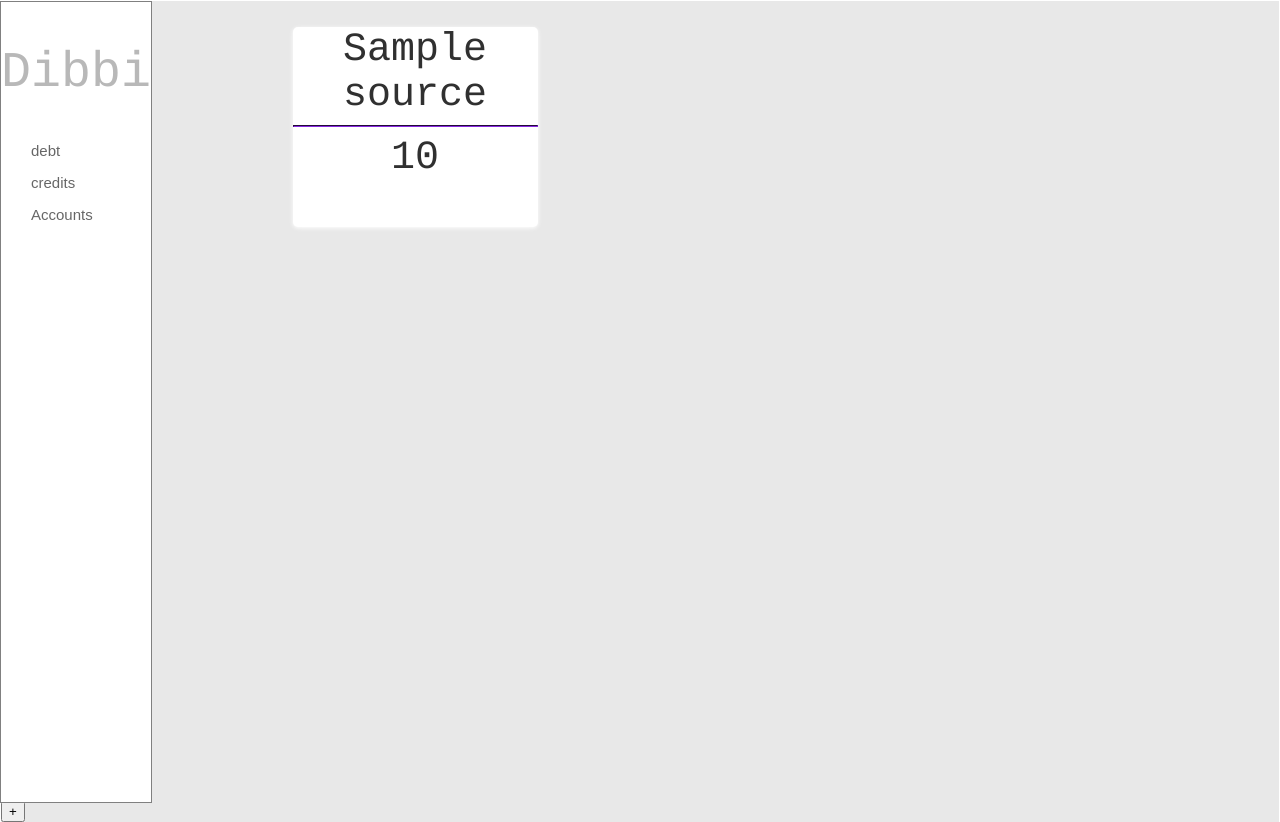
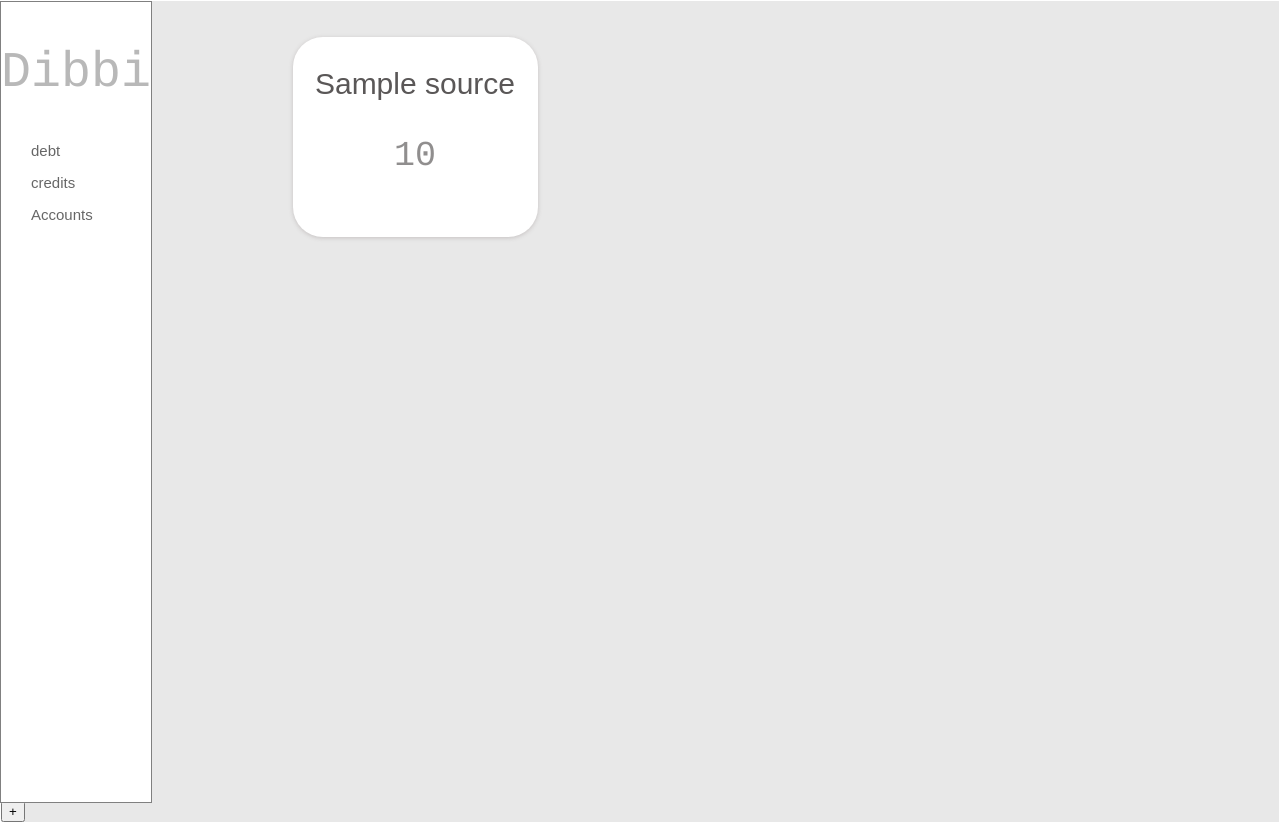
Before and after one commit to chandan-u/mymoney, a Django app: page /sources in a window 1280 px wide. Run offline with Django 3.2, Linux system fonts and the light colour scheme; a user stored in the database is signed in; tables that the repository leaves empty hold one stand-in row (values such as "Sample post").

Commit message:
changes done to the css of the source view page

```diff
--- a/mymoney/mymoney/templates/source.html
+++ b/mymoney/mymoney/templates/source.html
@@ -23,8 +23,8 @@
             }
             #container{
                 min-height:100%;
-                min-widht:100%;
-                widhth:inherit;
+                min-width:100%;
+                width:inherit;
                 height:inherit;
 
 
@@ -69,7 +69,7 @@
                 font-family: Rockwell, "Courier Bold", Courier, Georgia, Times, "Times New Roman", serif;
                 /*font-family: Pencil_Title;*/
                 font-size:50px;
-                font-weight:500;
+                font-weight:100;
                 background-color: ;
             }
             .nav_elements{
@@ -92,14 +92,14 @@
             display:inline;
             width:245px;
 
-            -webkit-border-radius: 5px;
-            -moz-border-radius: 5px;
-            border-radius: 5px;
-            box-shadow: 0px 1px 4px white;
+            -webkit-border-radius: 30px;
+            -moz-border-radius: 30px;
+            border-radius: 30px;
+            box-shadow: 0px 1px 4px rgba(107, 94, 94, 0.27);
             margin-left: auto;
             margin-right: 30px;
             height: 200px;
-            margin-top:10px;
+            margin-top:20px;
 
 
 
@@ -116,39 +116,32 @@
             text-decoration: none;
 
         }
-        #centerBox{
-            background-color:#FFA500;
-            margin-left:20px;
-            margin-right:20px;
-        }
-        #leftBox{
-            background-color: white;  /*#20B2AA; */
-        }
-        #rightBox{
-            background-color:#9ACD32;
-        }
 
 
         .box > a > h3 {
-            color:  #303030 ;/*white;*/
-            margin: 0px auto;
+            /*color:#303030 ;/*white;*/
+
             text-align: center;
-            font-size:40px;
+            font-size:30px;
             font-weight: 100;
-            font-family: Rockwell, "Courier Bold", Courier, Georgia, Times, "Times New Roman", serif;
+            font-family: Liberation Sans, arial,sans-serif;
+            /*font-family: Rockwell, "Courier Bold", Courier, Georgia, Times, "Times New Roman", serif;*/
             /*text-shadow: 2px 2px ;*/
             /*font-family: TimesNewRoman, "Times New Roman", Times, Baskerville, Georgia, serif;*/
         }
 
+        .box > a:visited { color:rgba(90, 87, 87, 0.67);}
+        .box:hover { background-color:; color:text;}
+
         .box > a > p {
             font-style: normal;
             font-family: Rockwell, "Courier Bold", Courier, Georgia, Times, "Times New Roman", serif;
-            font-size:40px;
+            font-size:35px;
             font-weight:100;
             font-variant: ;
-            color: #303030;
+            color: rgba(90, 87, 87, 0.67);
             /*text-shadow: 1px 1px grey; */
-            margin:5px;
+            /*margin:5px;*/
             text-align: center;
 
         }
@@ -171,22 +164,21 @@
         <ul id="lists">
         {% if sources %}
             {% for source in sources %}
-            <li class="box" id="leftBox">
+            <li class="box" style="background-color:white;">
                 <a href="">
 
                     <h3>{{ source.title }}</h3>
-                    <hr/>
+
                     <p>{{ source.current_balance }}</p>
 
                 </a>
             </li>
             {% endfor %}
         {% else %}
-                No Accounts created.
+                <div class="">
         {% endif %}
         </ul>
     </div>
-
 </div>
 <div id="createSource">
 	 <button>+</button>
```
